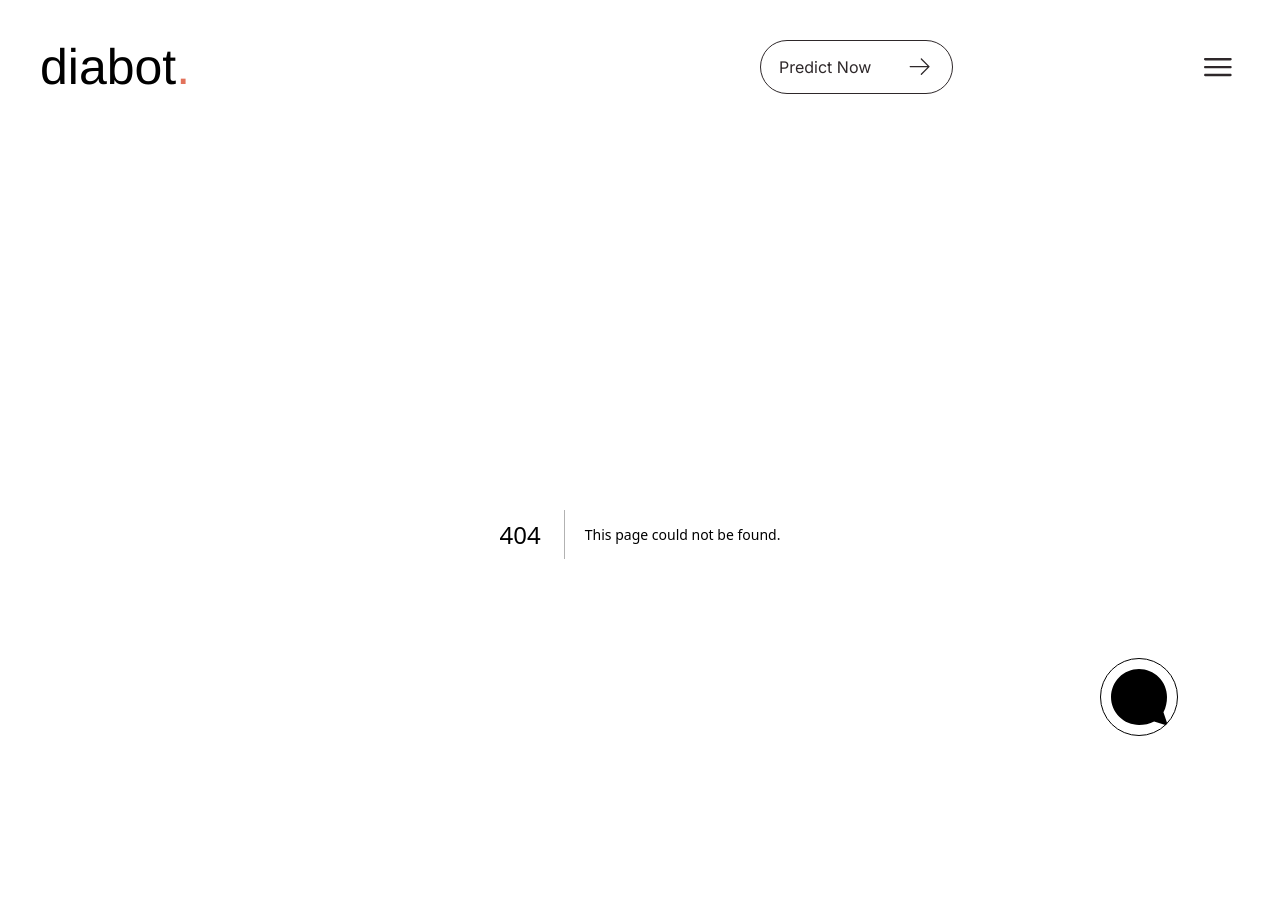
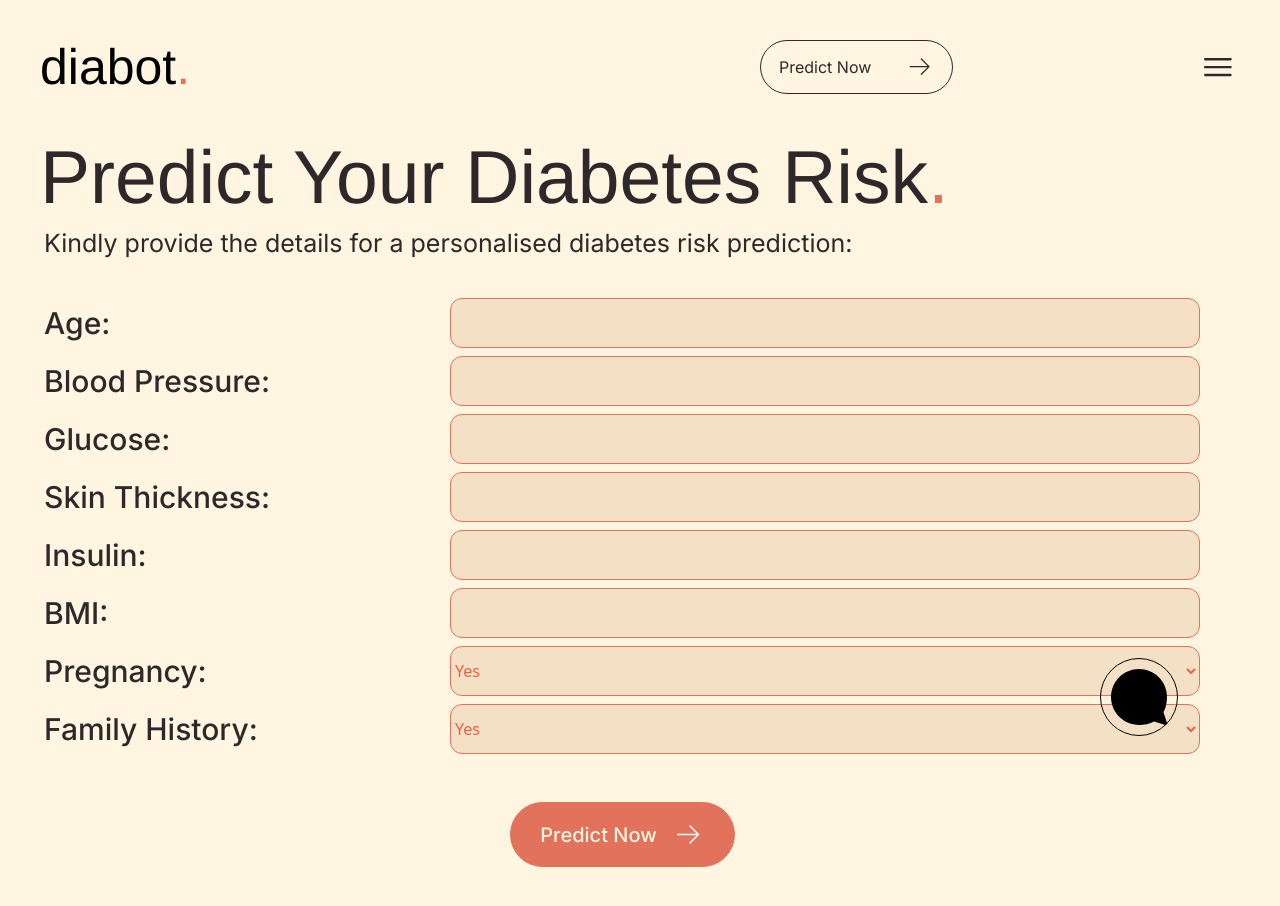
Before and after one commit to Tiwari-Niket/Diabot, a Next.js app: page /predict in a window 1280 px wide. Before the commit this address had no page. Shown: the top 906 px of the page. Built offline with nearby package versions, Linux system fonts and the light colour scheme.

Commit message:
Create page.js

```diff
--- /dev/null
+++ b/app/predict/page.js
@@ -0,0 +1,61 @@
+"use client";
+
+import Link from "next/link";
+
+const Predict = () => {
+    return (
+        <section className="predict ml-10 my-10">
+            <h1>Predict Your Diabetes Risk<span className="red">.</span></h1>
+            <div className="desc mt-2 pl-1 mb-10">Kindly provide the details for a personalised diabetes risk prediction:</div>
+            <form className="pl-1 mr-5 sm:mr-20">
+                <div className="flex-between mb-2">
+                    <label for="age" className="col">Age:</label>
+                    <input className="input" id="age" type="number" required />
+                </div>
+                <div className="flex-between mb-2">
+                    <label for="blood-pressure" className="col">Blood Pressure:</label>
+                    <input className="input" type="number" id="blood-pressure" required />
+                </div>
+                <div className="flex-between mb-2">
+                    <label for="glucose" className="col">Glucose:</label>
+                    <input className="input" type="number" id="glucose" required />
+                </div>
+                <div className="flex-between mb-2">
+                    <label for="skin-thickness" className="col">Skin Thickness:</label>
+                    <input className="input" type="number" id="skin-thickness" required />
+                </div>
+                <div className="flex-between mb-2">
+                    <label for="insulin" className="col">Insulin:</label>
+                    <input className="input" type="number" id="insulin" required />
+                </div>
+                <div className="flex-between mb-2">
+                    <label for="bmi" className="col">BMI:</label>
+                    <input className="input" type="number" id="bmi" required />
+                </div>
+                <div className="flex-between mb-2">
+                    <label for="pregnancy" className="col">Pregnancy:</label>
+                    <select id="pregnancy" className="input orange">
+                        <option>Yes</option>
+                        <option>No</option>
+                    </select>
+                </div>
+                <div className="flex-between mb-2">
+                    <label for="history" className="col">Family History:</label>
+                    <select id="history" className="input orange">
+                        <option>Yes</option>
+                        <option>No</option>
+                    </select>
+                </div>
+                <div className="flex-center">
+                    <Link href='/risk' className='button flex-center mt-5 md:mt-10'>Predict Now &nbsp;&nbsp;
+                        <svg xmlns="http://www.w3.org/2000/svg" width="31" height="31" viewBox="0 0 31 31" fill="none">
+                            <path d="M25.9642 15.9999L17.4761 24.488C17.342 24.6129 17.1647 24.6809 16.9814 24.6777C16.7982 24.6745 16.6233 24.6002 16.4937 24.4706C16.3641 24.341 16.2899 24.1662 16.2867 23.983C16.2834 23.7997 16.3514 23.6224 16.4764 23.4883L23.7561 16.2073H4.71561C4.52801 16.2073 4.3481 16.1328 4.21545 16.0002C4.08279 15.8675 4.00827 15.6876 4.00827 15.5C4.00827 15.3124 4.08279 15.1325 4.21545 14.9998C4.3481 14.8672 4.52801 14.7927 4.71561 14.7927H23.7561L16.4764 7.51173C16.3514 7.37764 16.2834 7.20029 16.2867 7.01704C16.2899 6.83379 16.3641 6.65895 16.4937 6.52935C16.6233 6.39975 16.7982 6.32552 16.9814 6.32228C17.1647 6.31905 17.342 6.38707 17.4761 6.51202L25.9642 15.0001C26.0967 15.1328 26.1711 15.3126 26.1711 15.5C26.1711 15.6874 26.0967 15.8672 25.9642 15.9999Z" fill="white" />
+                        </svg>
+                    </Link>
+                </div>
+            </form>
+        </section>
+    )
+}
+
+export default Predict;
```
